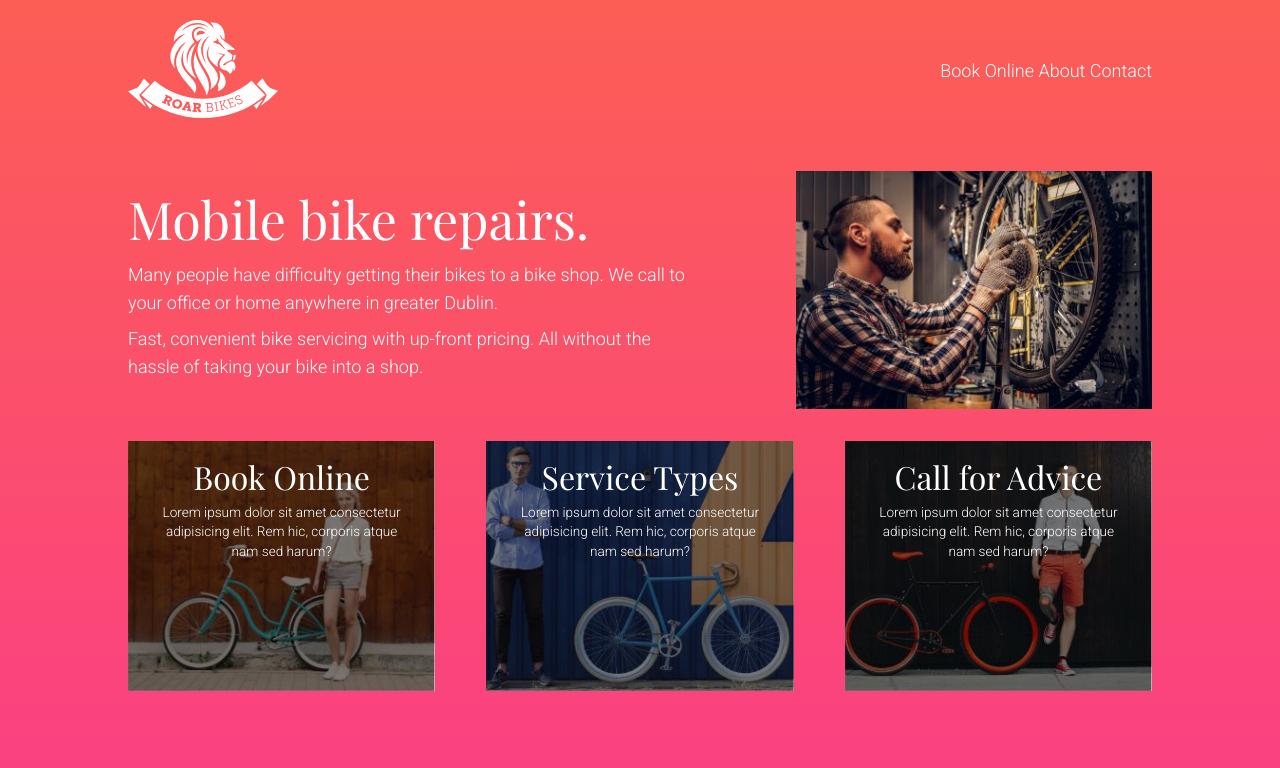
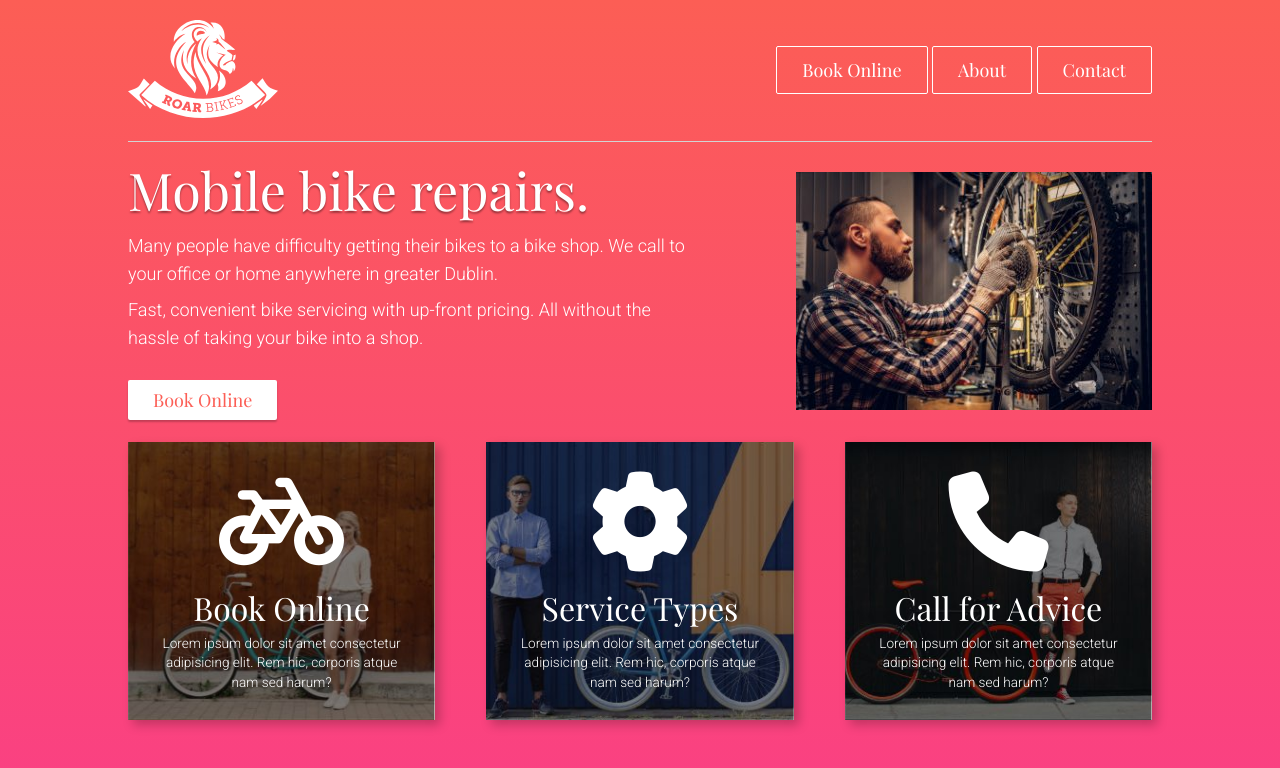
Before and after one commit to baruchoz/Bike-Repair-Website.HTML-CSS, a plain HTML site: page index.html in a window 1280 px wide. Drawn offline with nearby package versions, Linux system fonts and the light colour scheme.

Commit message:
added text and box shadows, created more buttons, added header using border bottom instead of <hr>

```diff
--- a/index.html
+++ b/index.html
@@ -10,42 +10,58 @@
     <!-- My Style Sheet -->
     <link rel="stylesheet" href="style.css">
     <link href="https://fonts.googleapis.com/css2?family=Playfair+Display&family=Roboto:wght@300&display=swap" rel="stylesheet">
+    <script src="https://kit.fontawesome.com/709bc9616f.js" crossorigin="anonymous"></script>
 </head>
 <body>
     <div class="container">
+
         <header>
             <div class="logo">
                 <img src="/images/logo-roar-bikes.svg" alt="roar bikes logo">
             </div>
             <nav>
-                Book Online     About     Contact
+                <a href="#" class="navbutton">Book Online</a>
+                <a href="#" class="navbutton">About</a>
+                <a href="#" class="navbutton">Contact</a>
             </nav>
         </header>
+
         <main>
             <div class="herobox1">
                 <h1>Mobile bike repairs.</h1>
                 <p>Many people have difficulty getting their bikes to a bike shop. We call to your office or home anywhere in greater Dublin.</p>
                 <p>Fast, convenient bike servicing with up-front pricing. All without the hassle of taking your bike into a shop.</p>
+                <a href="test-page.html" class="mybutton">Book Online</a>
             </div>
             <div class="herobox2">
                 <img src="/images/image-bike-repair-service.jpg" alt="person servicing a bike">
             </div>
+        </main>
 
-        </main>
         <div class="cards">
             <div class="card1">
+                <a href="#">
+                    <i class="fas fa-bicycle"></i>
                     <h2>Book Online</h2>
                     <p>Lorem ipsum dolor sit amet consectetur adipisicing elit. Rem hic, corporis atque nam sed harum?</p>
+                </a>
             </div>
             <div class="card2">
+                <a href="#">
+                    <i class="fas fa-cog"></i>
                     <h2>Service Types</h2>
                     <p>Lorem ipsum dolor sit amet consectetur adipisicing elit. Rem hic, corporis atque nam sed harum?</p>
+                </a>
             </div>
             <div class="card3">
+                <a href="#">
+                    <i class="fas fa-phone"></i>
                     <h2>Call for Advice</h2>
                     <p>Lorem ipsum dolor sit amet consectetur adipisicing elit. Rem hic, corporis atque nam sed harum?</p>
+                </a>
             </div>
         </div>
+
     </div>
 </body>
 </html>
--- a/style.css
+++ b/style.css
@@ -24,6 +24,7 @@ header {
     align-items: center;
     padding-top: 20px;
     padding-bottom: 20px;
+    border-bottom: 1px solid lightgray;
 }
 
 /* Parent for main heroboxes */
@@ -55,6 +56,7 @@ main {
     background-position: bottom;
     min-height: 250px;
     width: 30%;
+    box-shadow: 5px 5px 10px rgba(0, 0, 0, 0.226);
 }
 
 .card2 {
@@ -63,6 +65,7 @@ main {
     background-position: bottom;
     min-height: 250px;
     width: 30%;
+    box-shadow: 5px 5px 10px rgba(0, 0, 0, 0.226);
 }
 
 .card3 {
@@ -71,12 +74,19 @@ main {
     background-position: bottom;
     min-height: 250px;
     width: 30%;
+    box-shadow: 5px 5px 10px rgba(0, 0, 0, 0.226);
+}
+
+.card1, .card2, .card3 {
+    padding: 30px 30px 20px 30px;
+    box-sizing: border-box;
 }
 
 h1 {
     font-family: 'Playfair Display', serif;
     font-size: 3.25rem;
     margin-bottom: 1rem;
+    text-shadow: 0px 2px 2px rgba(0, 0, 0, 0.397);
 }
 
 h2 {
@@ -90,8 +100,40 @@ p {
     margin-bottom: 0.5rem;
 }
 
+a {
+    color: white;
+    text-decoration: none;
+}
+
 .cards p {
     font-size: 0.85rem;
     line-height: 1.2rem;
-    margin: 10px 30px 20px 30px;
+    margin-top: 10px;
 }
+
+.cards i {
+    font-size: 100px;
+    /* padding-top: 30px; */
+}
+
+.mybutton {
+    background-color: white;
+    color:#FC5E55;
+    text-decoration: none;
+    font-family: 'Playfair Display', serif;
+    padding: 11px 25px;
+    border-radius: 2px;
+    box-shadow: 0px 2px 2px rgba(0, 0, 0, 0.226);
+}
+
+a.mybutton {
+    display: inline-block;
+    margin-top: 20px;
+}
+
+.navbutton {
+    border: 1px solid white;
+    border-radius: 2px;
+    padding: 11px 25px;
+    font-family: 'Playfair Display', serif;
+}
```
Also changed, not shown: test-page.html (added, +1 -0 lines). Lines whose indentation alone changed are shown as unchanged.
